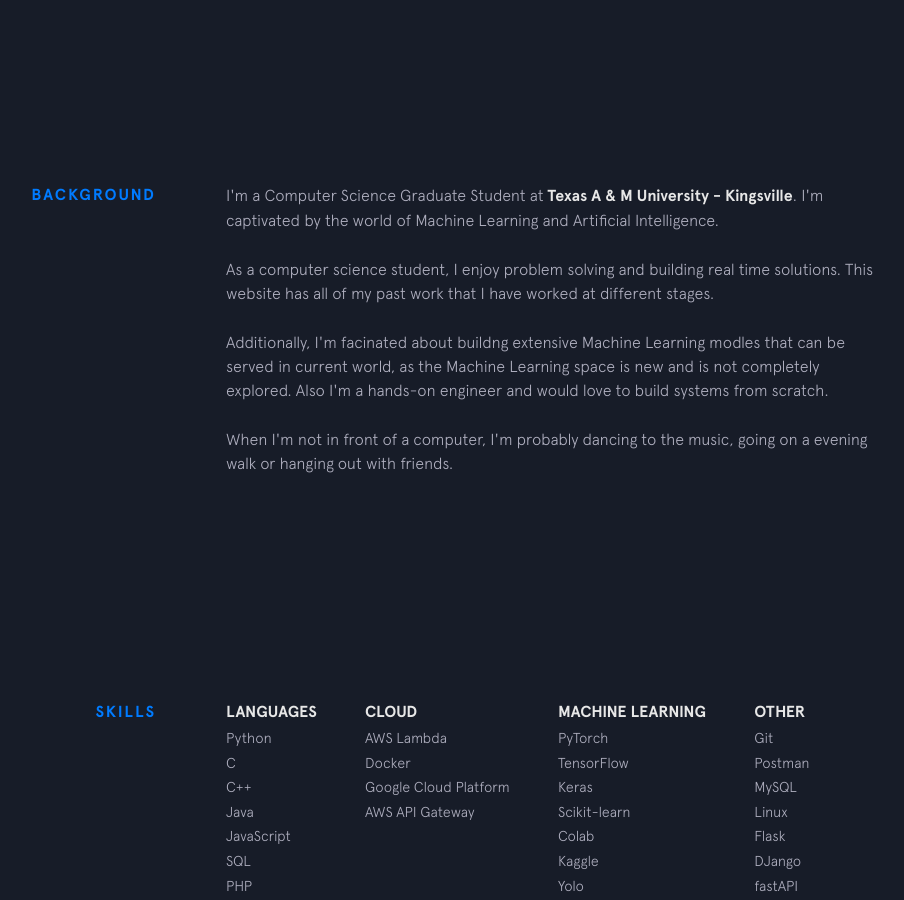
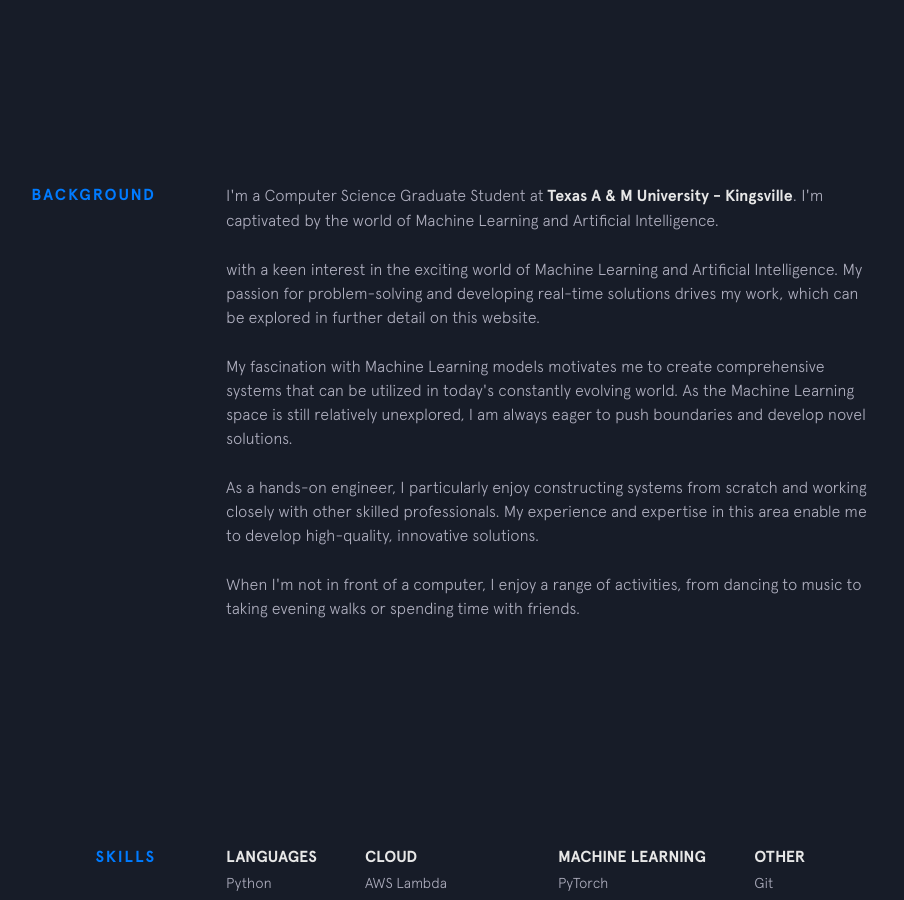
Before and after one commit to srikanthkarre/portfolio, a Jekyll site: the page built from index.html, in a window 1280 px wide and 900 px high, scrolled down 897 px. Shown: the whole window, without its empty margins (224-1128 px from the left). Built offline with Jekyll 4.4.1, drawn with Linux system fonts in a browser that asks for light colours; nearby versions of some CDN libraries.

Commit message:
Update background.html

```diff
--- a/_includes/background.html
+++ b/_includes/background.html
@@ -8,18 +8,24 @@
     </p>
 
     <p>
-      As a computer science student, I enjoy problem solving and building real time solutions. This website has all of my past work that I have
-      worked at different stages.
+      with a keen interest in the exciting world of Machine Learning and Artificial Intelligence. My passion for problem-solving
+      and developing real-time solutions drives my work, which can be explored in further detail on this website.
     </p>
 
     <p>
-      Additionally, I'm facinated about buildng extensive Machine Learning modles that can be served in current world, as the Machine Learning space is new and is not completely explored.
-      Also I'm a hands-on engineer and would love to build systems from scratch.
+      My fascination with Machine Learning models motivates me to create comprehensive systems that can be utilized in
+      today's constantly evolving world. As the Machine Learning space is still relatively unexplored, I am always
+      eager to push boundaries and develop novel solutions.
     </p>
 
     <p>
-      When I'm not in front of a computer, I'm probably dancing to the music, going on a evening walk
-      or hanging out with friends.
+      As a hands-on engineer, I particularly enjoy constructing systems from scratch and working closely with other
+      skilled professionals. My experience and expertise in this area enable me to develop high-quality, innovative solutions.
+    </p>
+
+    <p>
+      When I'm not in front of a computer, I enjoy a range of activities, from dancing to music to taking evening walks
+      or spending time with friends.
     </p>
 
   </div>
```
